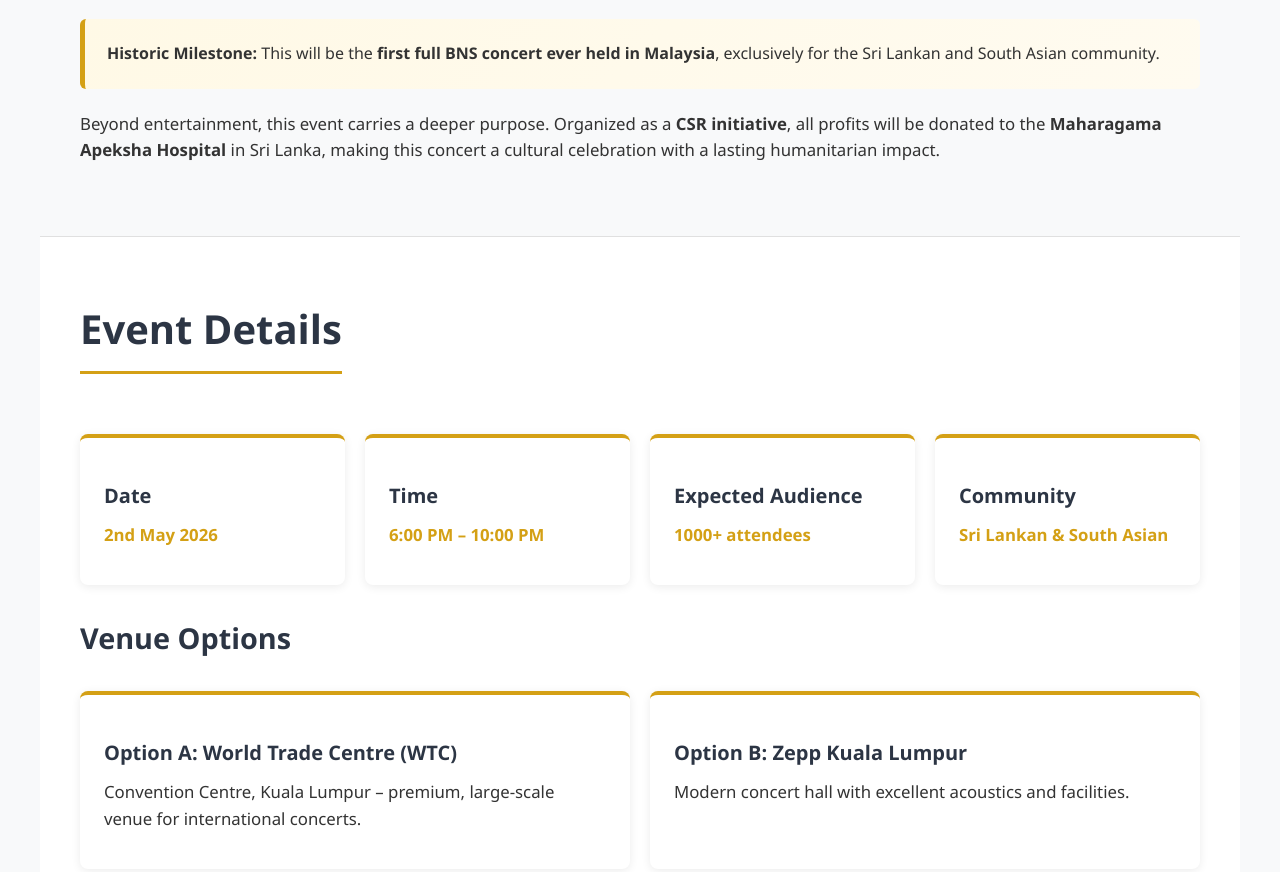
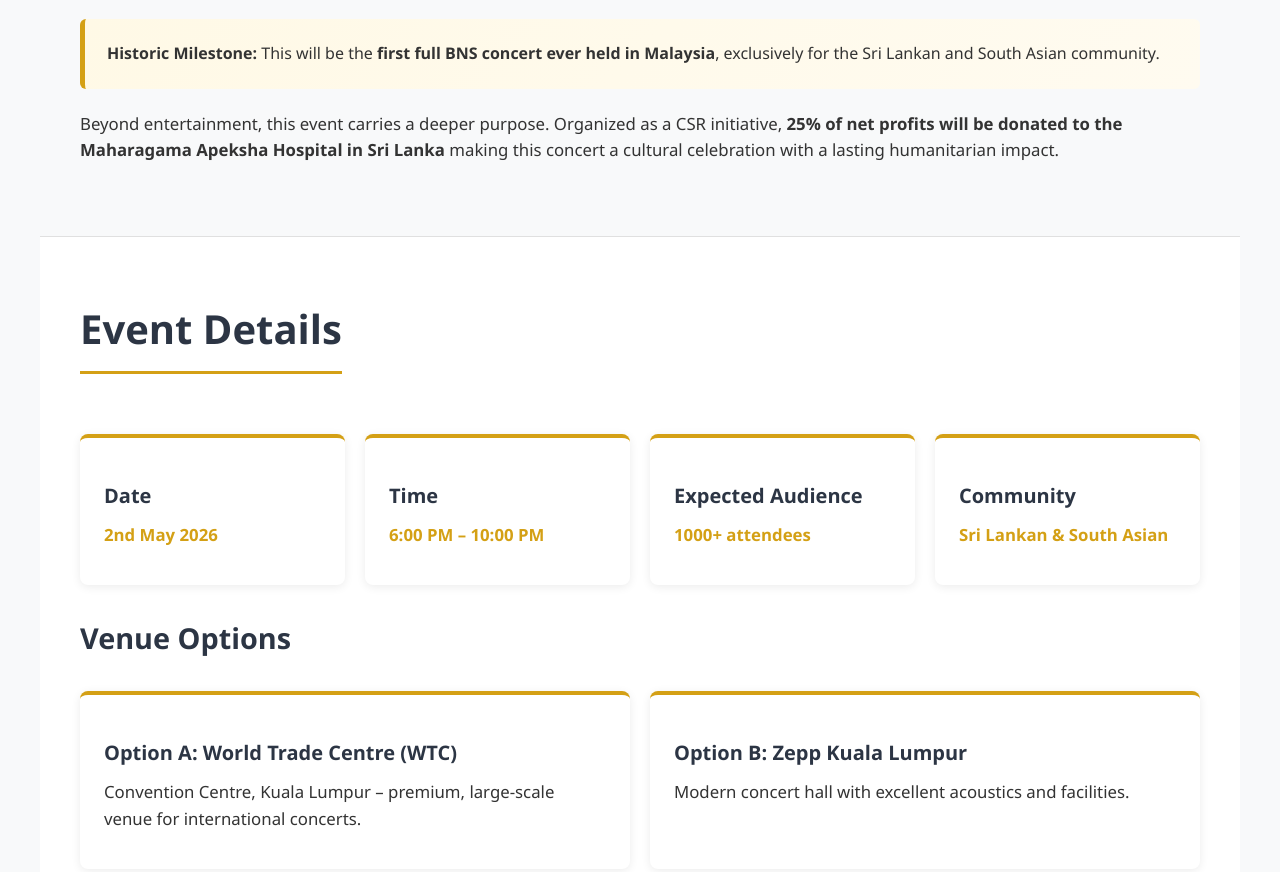
Before and after one commit to RooMax/hadagasmaproposal, a plain HTML site: page index.html in a window 1280 px wide. Shown: the part 990-1862 px from the top of the page. Drawn offline with Linux system fonts and the light colour scheme.

Commit message:
clearly added percentage of donation per ticket

```diff
--- a/index.html
+++ b/index.html
@@ -151,7 +151,7 @@
                 <strong>Historic Milestone:</strong> This will be the <strong>first full BNS concert ever held in Malaysia</strong>, exclusively for the Sri Lankan and South Asian community.
             </div>
 
-            <p>Beyond entertainment, this event carries a deeper purpose. Organized as a <strong>CSR initiative</strong>, all profits will be donated to the <strong>Maharagama Apeksha Hospital</strong> in Sri Lanka, making this concert a cultural celebration with a lasting humanitarian impact.</p>
+            <p>Beyond entertainment, this event carries a deeper purpose. Organized as a CSR initiative, <strong>25% of net profits will be donated to the Maharagama Apeksha Hospital in Sri Lanka</strong> making this concert a cultural celebration with a lasting humanitarian impact.</p>
         </section>
 
     <!-- Details -->
```
